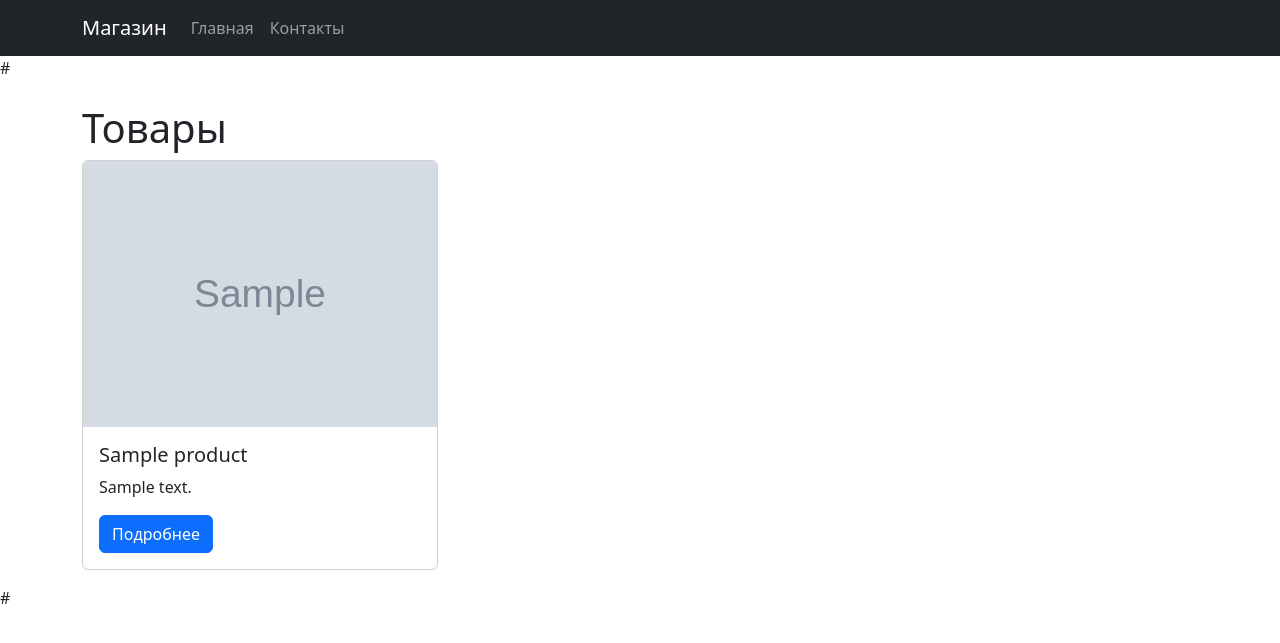
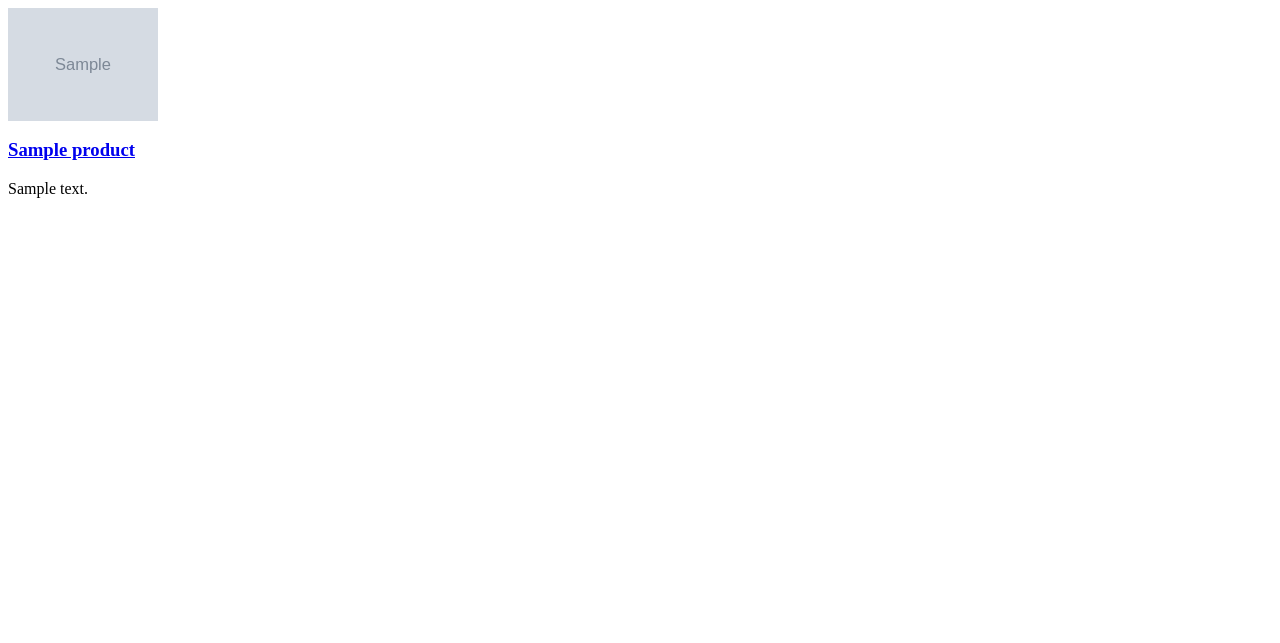
Before and after one commit to Fish3r228/django, a Django app: template catalog/templates/catalog/index.html in a window 1280 px wide. Shown: the top 643 px of the page. Run offline with Django 5.2, Linux system fonts and the light colour scheme; the template is opened without the code that fills it: most values are stand-ins (such as "Sample title", 1, 10 or a date in 2020); grey boxes marked "Sample" are stand-in pictures.

Commit message:
Fix: product detail view, media setup, ignore

```diff
--- a/catalog/templates/catalog/index.html
+++ b/catalog/templates/catalog/index.html
@@ -1,20 +1,7 @@
-{% extends "base.html" %}
-{% block content %}
-  <h1>Товары</h1>
-  <div class="row">
-    {% for product in products %}
-      <div class="col-md-4">
-        <div class="card mb-3">
-          <img src="{{ product.image.url }}" class="card-img-top" alt="{{ product.name }}">
-          <div class="card-body">
-            <h5 class="card-title">{{ product.name }}</h5>
-            <p class="card-text">{{ product.description|truncatechars:100 }}</p>
-            <a href="{% url 'product_detail' product.pk %}" class="btn btn-primary">Подробнее</a>
-          </div>
-        </div>
-      </div>
-    {% endfor %}
+{% for product in products %}
+  <div>
+    <img src="{{ product.image.url }}" alt="{{ product.name }}" width="150">
+    <h3><a href="{% url 'product_detail' product.pk %}">{{ product.name }}</a></h3>
+    <p>{{ product.description|truncatechars:100 }}</p>
   </div>
-{% endblock %}
-
-#
+{% endfor %}
--- a/catalog/urls.py
+++ b/catalog/urls.py
@@ -2,5 +2,6 @@ from django.urls import path
 from . import views
 
 urlpatterns = [
-    path('', views.product_list, name='product_list'),
+    path('', views.index, name='index'),
+    path('products/<int:pk>/', views.product_detail, name='product_detail'),
 ]
--- a/config/urls.py
+++ b/config/urls.py
@@ -19,7 +19,6 @@ from django.urls import path, include
 from django.conf import settings
 from django.conf.urls.static import static
 
-
 urlpatterns = [
     path('admin/', admin.site.urls),
     path('', include('catalog.urls')),
```
Also changed, not shown: catalog/templates/catalog/product_detail.html (+9 -12 lines), catalog/views.py (+6 -6 lines).
